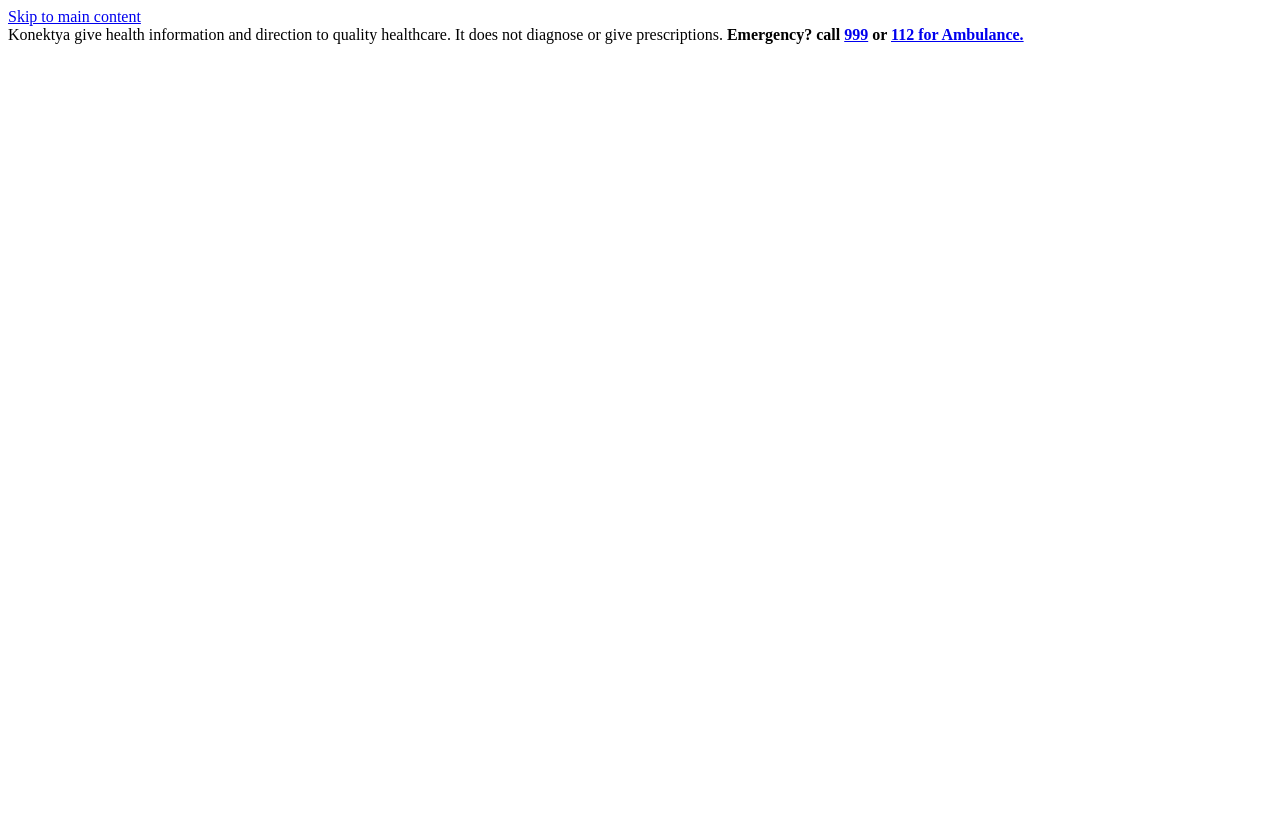
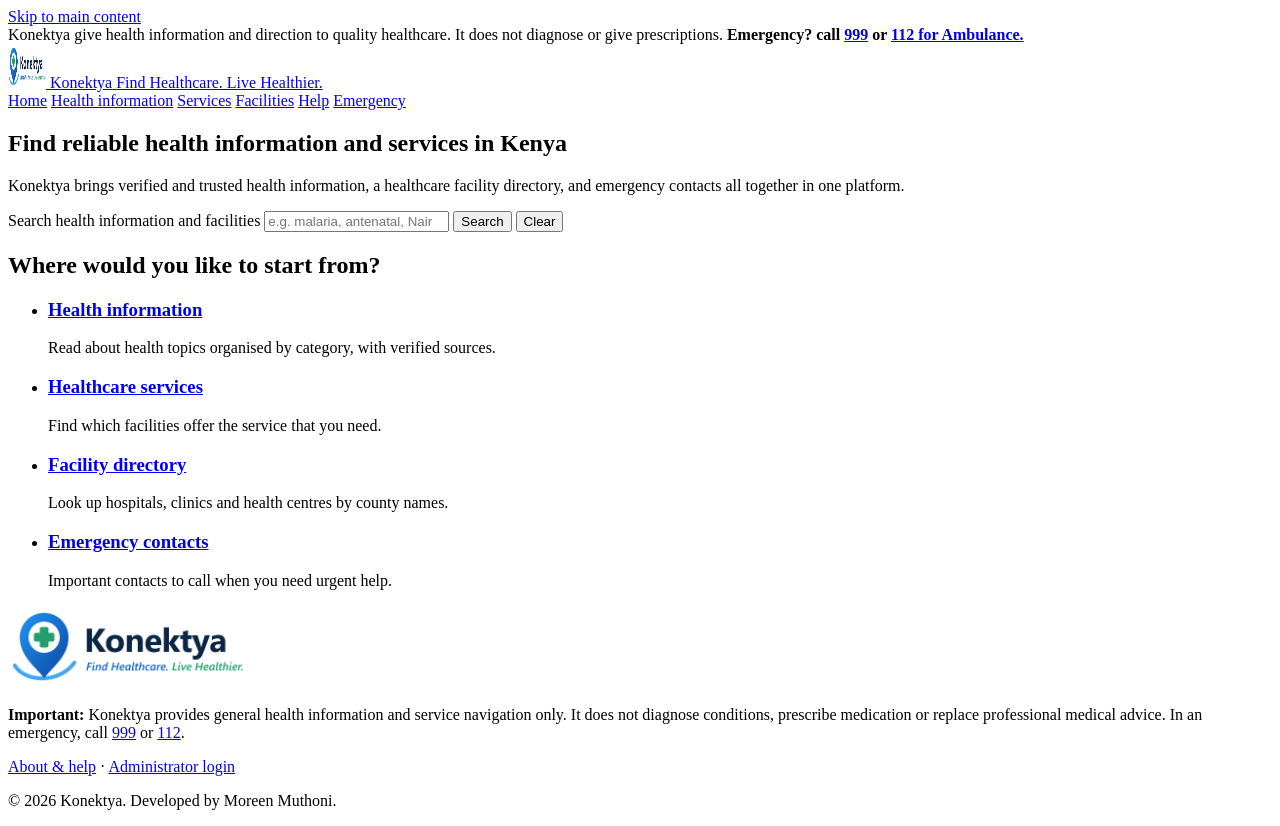
Before and after one commit to Moreenmm/Konektya, a plain HTML site: page Frontend/index.html in a window 1280 px wide. Before the commit the page ends 800 px from the top, so only its background shows below. Drawn offline with Linux system fonts and the light colour scheme.

Commit message:
Added main and the links to it. Created the footer and copyright

```diff
--- a/Frontend/index.html
+++ b/Frontend/index.html
@@ -15,5 +15,66 @@
         <strong>Emergency? call <a href="tel:999">999</a> or <a href="tel:112">112 for Ambulance.</a></strong>
     </div>
 
+    <!-- Header with the Logo and main navigation -->
+    <header class="site-header">
+        <a class="brand" href="#">
+            <img src="Logo for Konektya.png" alt="" width="38" height="44">
+            <span class="brand-name">Konektya</span>
+             <span class="brand-tagline">Find Healthcare. Live Healthier.</span>
+        </a>
+        <nav class="main - nav" aria-label="Main navigation">
+            <a href="#" aria-current="page">Home</a>
+            <a href="#">Health information</a>
+            <a href="#">Services</a>
+            <a href="#">Facilities</a>
+            <a href="#">Help</a>
+            <a class="nav-emergency" href="#">Emergency</a>
+        </nav>
+    </header>
+    <main id="main">
+        <!-- Hero- Purpose of the site and the search bar -->
+        <section class="hero">
+            <h1>Find reliable health information and services in Kenya</h1>
+            <p class="lead">Konektya brings verified and trusted health information, a healthcare facility directory, and emergency contacts all together in one platform. </p>
+            <form class="search-form" role="search" action="#" method="get">
+                <label for="q">Search health information and facilities</label>
+                <input type="search" id="q" name="q" maxlength="100" placeholder="e.g. malaria, antenatal, Nairobi">
+                <button type="submit">Search</button>
+                <button type="button">Clear</button>
+            </form>
+        </section>
+
+        <!-- Quick links to the mains sections -->
+        <h2>Where would you like to start from?</h2>
+        <ul class="quick-links">
+            <li class="card">
+                <h3><a href="#">Health information</a></h3>
+                <p>Read about health topics organised by category, with verified sources.</p>
+            </li>
+            <li class="card">
+                <h3><a href="#">Healthcare services</a></h3>
+                <p>Find which facilities offer the service that you need.</p>
+            </li>
+            <li class="card">
+                <h3><a href="#">Facility directory</a></h3>
+                <p>Look up hospitals, clinics and health centres by county names.</p>
+            </li>
+            <li class="card emergency">
+                <h3><a href="#">Emergency contacts</a></h3>
+                <p>Important contacts to call when you need urgent help.</p>
+            </li>
+        </ul>
+    </main>
+
+    <!-- Footer-->
+    <footer class="site-footer">
+        <img src="Logo for Konektya.png" alt="Konektya - Find Healthcare. Live Healthier." width="240" height="80">
+        <p><strong>Important:</strong> Konektya provides general health information and service navigation
+      only. It does not diagnose conditions, prescribe medication or replace professional medical advice.
+        In an emergency, call <a href="tel:999">999</a> or <a href="tel:112">112</a>.
+    </p>
+        <p><a href="#">About &amp; help</a> · <a href="#">Administrator login</a></p>
+        <p>&copy; 2026 Konektya. Developed by Moreen Muthoni.</p>
+    </footer>
 </body>
 </html>
```
